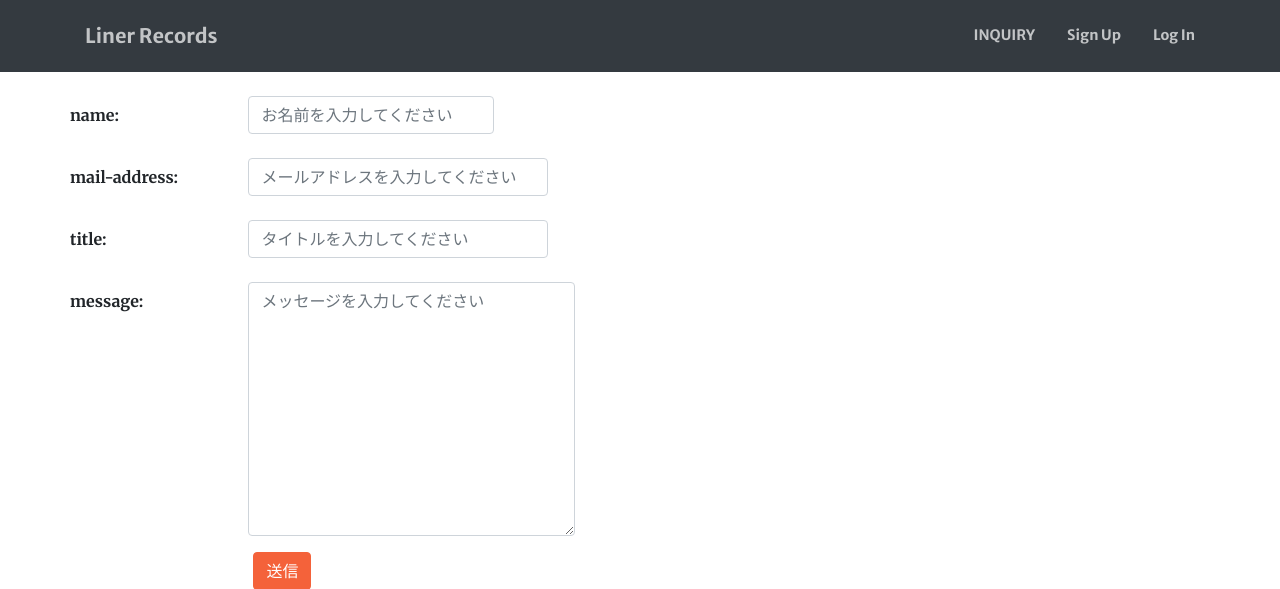
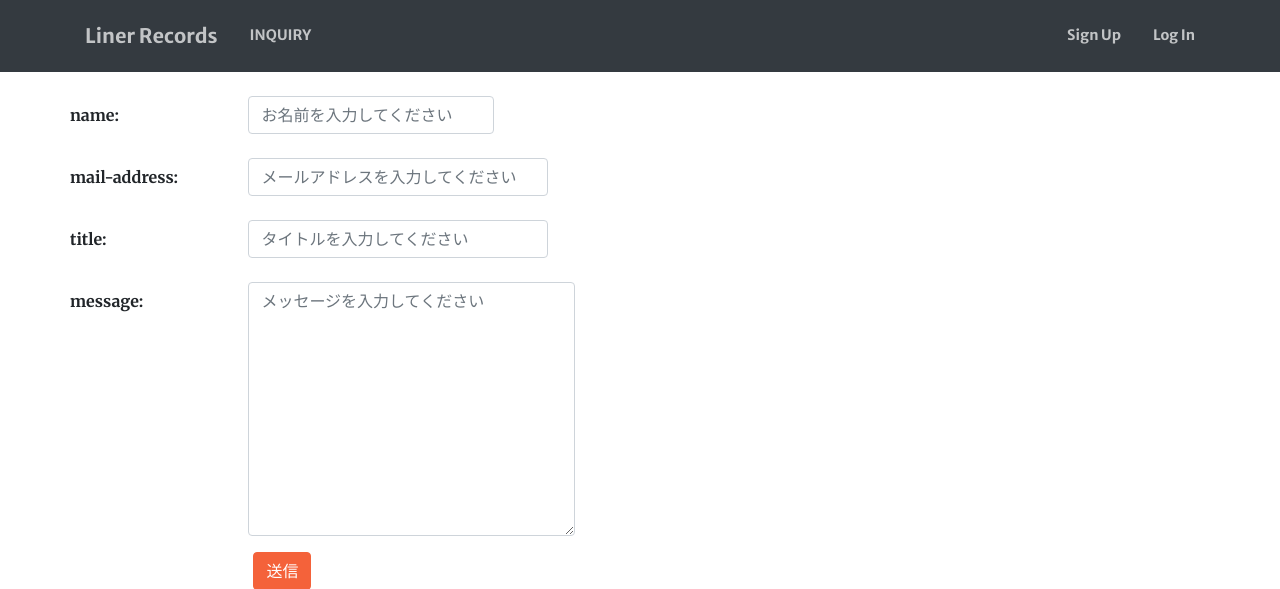
Before and after one commit to ess4536/blood-records, a Django app: page /inquiry/ in a window 1280 px wide. Shown: the top 589 px of the page. Run offline with Django 3.2, Linux system fonts and the light colour scheme; some libraries are stand-ins or nearby versions.

Commit message:
add nav when login is valid

```diff
--- a/record/templates/base.html
+++ b/record/templates/base.html
@@ -33,21 +33,34 @@
         <div id="wrapper">
             <nav class="navbar navbar-expand-lg navbar-dark bg-dark fixed-top py-3" id="mainNav"">
                 <div class="container">
-                    <a class="navbar-brand js-scroll-trigger" href="{% url 'record:index' %}">Liner Records</a>
+                    <a class="navbar-brand" href="{% url 'record:index' %}">Liner Records</a>
                     <button class="navbar-toggler navbar-toggler-right" type="button" data-toggle="collapse" data-target="#navbarResponsive" aria-controls="navbarResponsive" aria-expanded="false" aria-label="Toggle navigation">
                         <span class="navbar-toggler-icon"></span>
                     </button>
                     <div class="collapse navbar-collapse" id="navbarResponsive">
+                        <ul class="navbar-nav mr-auto my-2 my-rg-0">
+                            <li class="nav-item {% block active_inquiry %}{% endblock %}">
+                                <a class="nav-link" href="{% url 'record:inquiry' %}">INQUIRY</a>
+                            </li>
+                        {% if user.is_authenticated %}
+                            <li class="nav-item {% block record_list %}{% endblock %}">
+                                <a class="nav-link" href="{% url 'record:record_list' %}">RECORD LIST</a>
+                            </li>
+                        {% endif %}
+                        </ul>
                         <ul class="navbar-nav ml-auto my-2 my-lg-0">
-                            <li class="nav-item {% block active_inquiry %}{% endblock %}">
-                                <a class="nav-link js-scroll-trigger" href="{% url 'record:inquiry' %}">INQUIRY</a>
+                        {% if user.is_authenticated %}
+                            <li class="nav-item {% block active_logout %}{% endblock %}">
+                                <a class="nav-link" href="{% url 'account_logout' %}">Log Out</a>
                             </li>
+                        {% else %}
                             <li class="nav-item {% block active_signup %}{% endblock %}">
-                                <a class="nav-link js-scroll-trigger" href="{% url 'account_signup' %}">Sign Up</a>
+                                <a class="nav-link" href="{% url 'account_signup' %}">Sign Up</a>
                             </li>
                             <li class="nav-item {% block active_login %}{% endblock %}">
-                                <a class="nav-link js-scroll-trigger" href="{% url 'account_login' %}">Log In</a>
+                                <a class="nav-link" href="{% url 'account_login' %}">Log In</a>
                             </li>
+                        {% endif %}
                         </ul>
                     </div>
                 </div>
```
